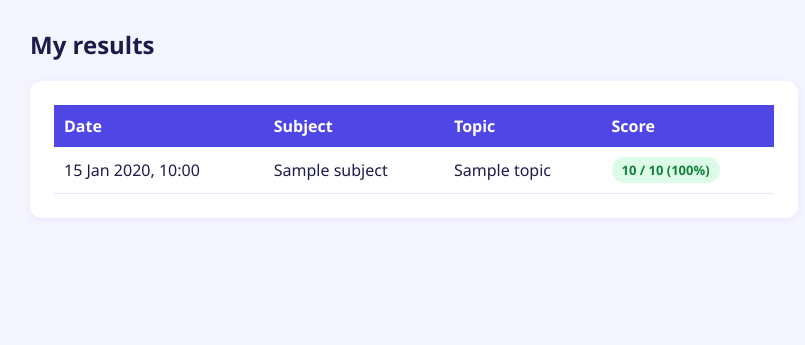
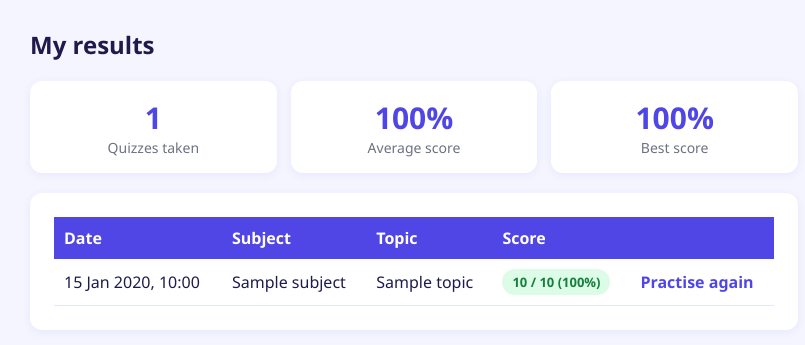
Before and after one commit to Funnyboe13/quiz-website, a Django app: page /my-results/ in a window 1280 px wide. Shown: the part 66-411 px from the top of the page, without its empty margins (226-1031 px from the left). Run offline with Django 5.2, Linux system fonts and the light colour scheme; a user stored in the database is signed in; tables that the repository leaves empty hold one stand-in row (values such as "Sample post"); one stand-in notice (Sample message) is shown.

Commit message:
Add progress display, score messages and results summary

```diff
--- a/quizzes/templates/quizzes/my_results.html
+++ b/quizzes/templates/quizzes/my_results.html
@@ -3,9 +3,23 @@
 {% block title %}My results{% endblock %}
 
 {% block content %}
+<style>
+    .summary { display: grid; grid-template-columns: repeat(3, 1fr); gap: 14px; margin-bottom: 20px; }
+    .stat { background: var(--card); border-radius: 12px; padding: 16px; text-align: center; box-shadow: 0 2px 8px rgba(79,70,229,0.08); }
+    .stat .num { font-size: 30px; font-weight: 700; color: var(--primary); }
+    .stat .label { color: var(--muted); font-size: 14px; }
+    .results-table a.retake { color: var(--primary); font-weight: 600; text-decoration: none; }
+</style>
+
 <h2>My results</h2>
 
 {% if attempts %}
+<div class="summary">
+    <div class="stat"><div class="num">{{ count }}</div><div class="label">Quizzes taken</div></div>
+    <div class="stat"><div class="num">{{ average }}%</div><div class="label">Average score</div></div>
+    <div class="stat"><div class="num">{{ best }}%</div><div class="label">Best score</div></div>
+</div>
+
 <div class="card">
     <table class="results-table">
         <tr>
@@ -13,6 +27,7 @@
             <th>Subject</th>
             <th>Topic</th>
             <th>Score</th>
+            <th></th>
         </tr>
         {% for a in attempts %}
         <tr>
@@ -24,6 +39,7 @@
                     {{ a.score }} / {{ a.total }} ({{ a.percent }}%)
                 </span>
             </td>
+            <td><a class="retake" href="{% url 'take_quiz' a.topic.pk %}?n=20">Practise again</a></td>
         </tr>
         {% endfor %}
     </table>
--- a/quizzes/templates/quizzes/result.html
+++ b/quizzes/templates/quizzes/result.html
@@ -3,10 +3,15 @@
 {% block title %}Results{% endblock %}
 
 {% block content %}
+<style>
+    .score .msg { font-size: 18px; font-weight: 600; margin: 4px 0 18px 0; color: var(--text); }
+</style>
+
 <div class="card score">
     <p>Your score</p>
     <div class="big">{{ score }} / {{ total }}</div>
     <p>{{ percent }}%</p>
+    <p class="msg">{{ message }}</p>
     <a class="btn" href="{% url 'take_quiz' topic.pk %}?n={{ n_param }}">Try again with new questions</a>
     <a class="link-muted" href="{% url 'topic_list' topic.subject.pk %}">Back to topics</a>
 </div>
--- a/quizzes/templates/quizzes/topic_list.html
+++ b/quizzes/templates/quizzes/topic_list.html
@@ -4,6 +4,7 @@
 <style>
     .topic-card .start-row { margin-top: 14px; display: flex; align-items: center; flex-wrap: wrap; gap: 8px; }
     .topic-card .start-row span { color: var(--muted); font-size: 14px; }
+    .topic-card .progress { margin-top: 10px; font-size: 14px; font-weight: 600; color: var(--primary); }
     .mini-btn { display: inline-block; padding: 6px 14px; border-radius: 999px; background: var(--primary); color: white; text-decoration: none; font-size: 14px; font-weight: 600; }
     .mini-btn:hover { background: var(--primary-dark); }
     .mini-btn.alt { background: var(--primary-light); color: var(--primary); }
@@ -18,6 +19,9 @@
     <div class="tile topic-card">
         <h3>{{ topic.name }}</h3>
         <p>{{ total }} question{{ total|pluralize }}</p>
+        {% if topic.my_count %}
+        <p class="progress">Your best: {{ topic.my_best }}% &middot; {{ topic.my_count }} attempt{{ topic.my_count|pluralize }}</p>
+        {% endif %}
         {% if total %}
         <div class="start-row">
             <span>Start quiz:</span>
--- a/quizzes/views.py
+++ b/quizzes/views.py
@@ -42,7 +42,20 @@ def subject_list(request):
 
 def topic_list(request, pk):
     subject = get_object_or_404(Subject, pk=pk)
-    topics = subject.topics.all()
+    topics = list(subject.topics.all())
+
+    stats = {}
+    if request.user.is_authenticated:
+        for a in Attempt.objects.filter(user=request.user, topic__in=topics):
+            s = stats.setdefault(a.topic_id, {'count': 0, 'best': 0})
+            s['count'] += 1
+            s['best'] = max(s['best'], a.percent)
+
+    for t in topics:
+        s = stats.get(t.pk)
+        t.my_count = s['count'] if s else 0
+        t.my_best = s['best'] if s else None
+
     return render(request, 'quizzes/topic_list.html', {'subject': subject, 'topics': topics})
 
 
@@ -52,6 +65,16 @@ def clean_size(value):
     if value in ('10', '20', 'all'):
         return value
     return str(DEFAULT_SIZE)
+
+
+def score_message(percent):
+    if percent >= 80:
+        return "Excellent work!"
+    if percent >= 70:
+        return "Good job!"
+    if percent >= 50:
+        return "Not bad. Read the explanations below to improve."
+    return "Keep practising. Read the explanations below and try again."
 
 
 @never_cache
@@ -94,6 +117,7 @@ def take_quiz(request, pk):
             'score': score,
             'total': total,
             'percent': percent,
+            'message': score_message(percent),
             'n_param': n_param,
         })
 
@@ -115,5 +139,13 @@ def take_quiz(request, pk):
 @never_cache
 @login_required
 def my_results(request):
-    attempts = Attempt.objects.filter(user=request.user).select_related('topic__subject')
-    return render(request, 'quizzes/my_results.html', {'attempts': attempts})
+    attempts = list(Attempt.objects.filter(user=request.user).select_related('topic__subject'))
+    count = len(attempts)
+    average = round(sum(a.percent for a in attempts) / count) if count else 0
+    best = max((a.percent for a in attempts), default=0)
+    return render(request, 'quizzes/my_results.html', {
+        'attempts': attempts,
+        'count': count,
+        'average': average,
+        'best': best,
+    })
```
